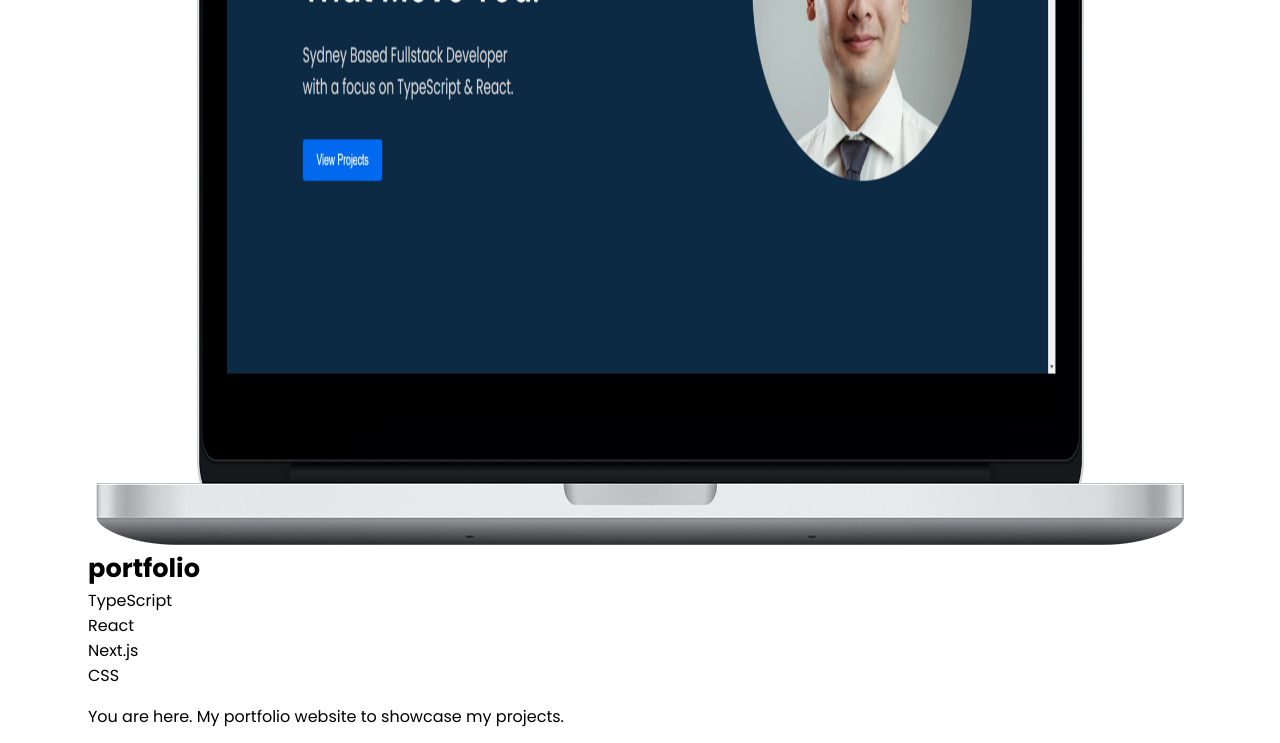
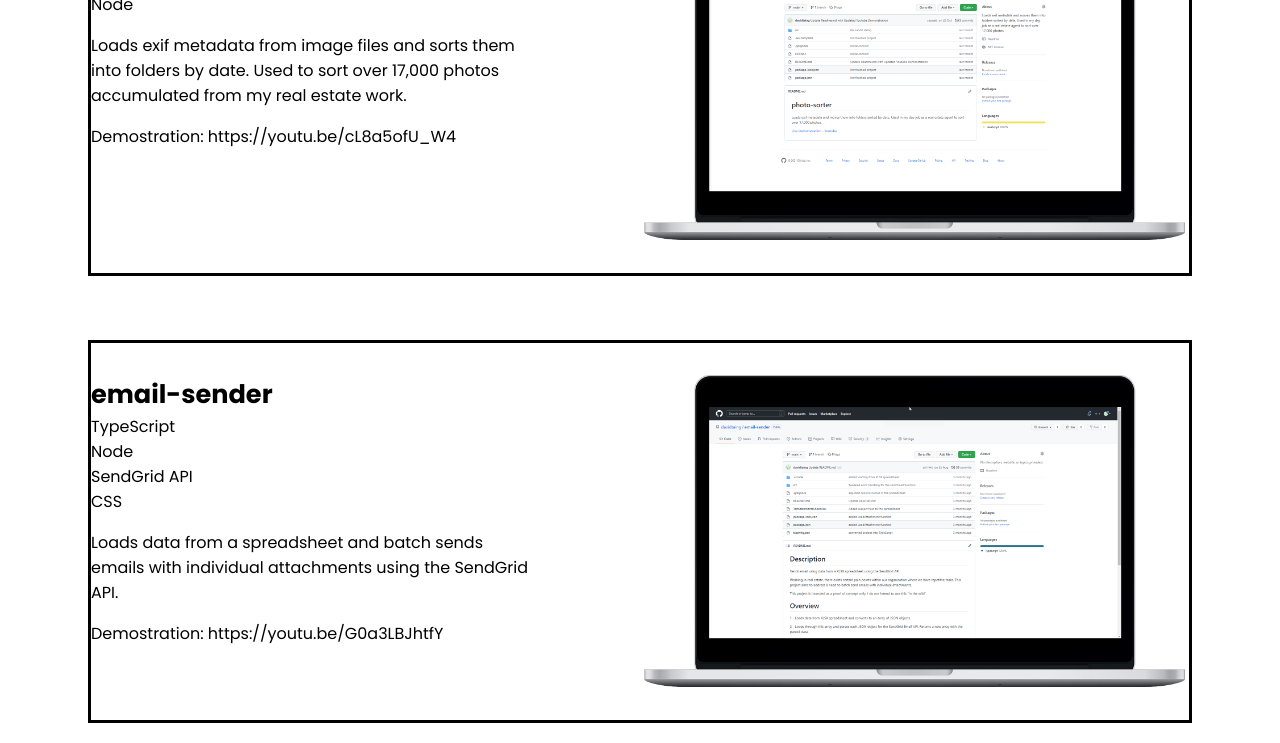
Before and after one commit to davidtaing/portfolio, a Next.js app: page / in a window 1280 px wide. Shown: the part 1480-2223 px from the top of the page. Built offline with nearby package versions, Linux system fonts and the light colour scheme.

Commit message:
style: ProjectCard & ProjectSection

```diff
--- a/src/components/ProjectCard/index.tsx
+++ b/src/components/ProjectCard/index.tsx
@@ -1,5 +1,6 @@
 import { FC } from "react";
 import Image from "next/image";
+import styled from "styled-components";
 
 interface Props {
   title: string;
@@ -10,6 +11,31 @@ interface Props {
   url?: string;
 }
 
+const StyledLi = styled.li`
+  display: grid;
+  border: solid;
+  margin: 2rem 0;
+
+  @media (min-width: 768px) {
+    grid-template-columns: 1fr 1fr;
+    grid-template-areas: "text image";
+
+    .project-card-text,
+    .project-card-image {
+      margin: 2rem 0;
+    }
+
+    .project-card-text {
+      grid-area: text;
+      max-width: 80%;
+    }
+
+    .project-card-image {
+      grid-area: image;
+    }
+  }
+`;
+
 const ProjectCard: FC<Props> = ({
   title,
   skills,
@@ -18,13 +44,13 @@ const ProjectCard: FC<Props> = ({
   previewType,
   url,
 }) => (
-  <li>
+  <StyledLi className="project-card">
     <div className="project-card-image">
       <Image
         src={imageUrl}
         alt={imageUrl}
-        height="600"
-        width="600"
+        height="551"
+        width="966"
         layout="responsive"
       />
     </div>
@@ -38,11 +64,14 @@ const ProjectCard: FC<Props> = ({
       <p>{bodyText}</p>
       {previewType ? (
         <p>
-          {previewType}: {url}
+          {previewType}:{" "}
+          <a href={url} target="_blank" rel="noreferrer">
+            {url}
+          </a>
         </p>
       ) : null}
     </div>
-  </li>
+  </StyledLi>
 );
 
 export default ProjectCard;
--- a/src/components/ProjectsSection/index.tsx
+++ b/src/components/ProjectsSection/index.tsx
@@ -9,7 +9,6 @@ const StyledSection = styled.section`
       h1 {
         font-size: var(--fs-xl);
         line-height: 1.2;
-        margin: 1rem 0;
       }
 
       ul {
@@ -48,6 +47,8 @@ const ProjectsSection = () => (
             bodyText="Loads exif metadata from image files and sorts them into folders
             by date. Used to sort over 17,000 photos accumulated from my real
             estate work."
+            previewType="Demostration"
+            url="https://youtu.be/cL8a5ofU_W4"
           />
           <ProjectCard
             title="email-sender"
@@ -55,6 +56,8 @@ const ProjectsSection = () => (
             imageUrl="/project-mockups/email-sender.png"
             bodyText="Loads data from a spreadsheet and batch sends emails with
             individual attachments using the SendGrid API."
+            previewType="Demostration"
+            url="https://youtu.be/G0a3LBJhtfY"
           />
         </ul>
       </div>
```
